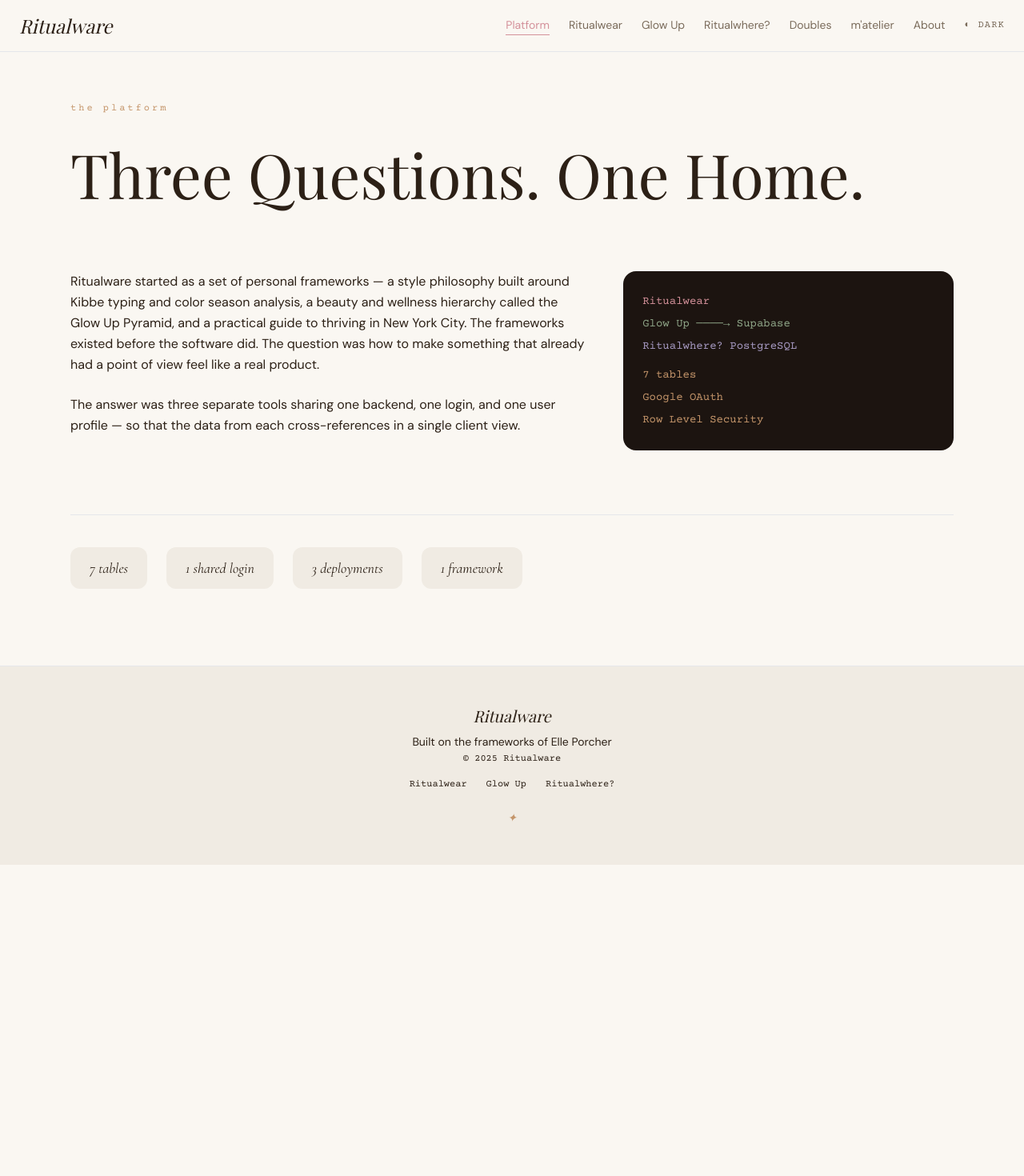
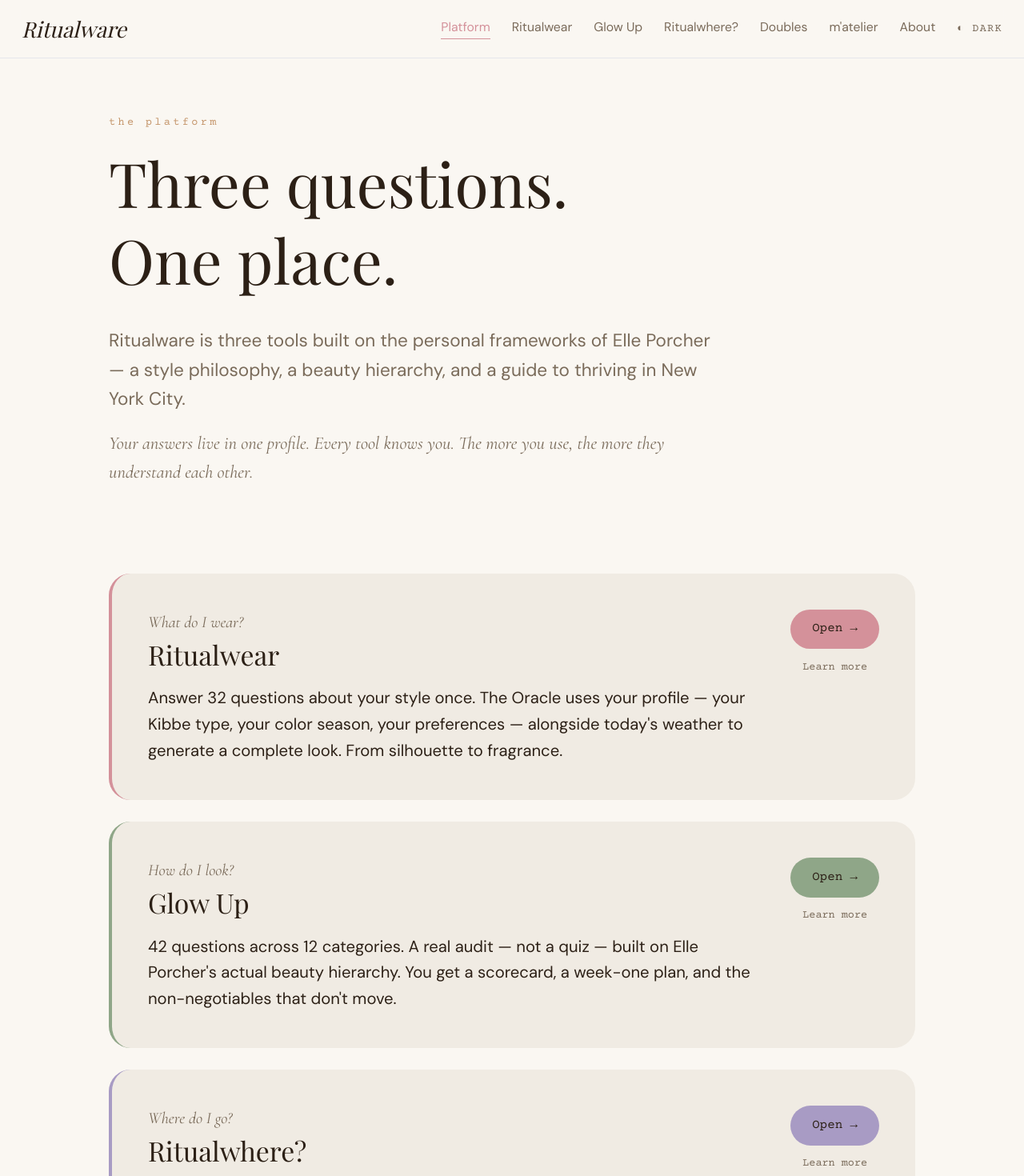
Before and after one commit to thevillanelle/ritualware, a React (Vite) app: page /platform in a window 1280 px wide. Shown: the top 1470 px of the page at 80% size. Before the commit the page ends 1081 px from the top, so only its background shows below. Built offline with nearby package versions, Linux system fonts and the light colour scheme; a web font is replaced by a local one.

Commit message:
fix: Platform fully consumer-facing, font 18px, GitHub removed from footer, no schema anywhere

```diff
--- a/src/components/Footer.jsx
+++ b/src/components/Footer.jsx
@@ -1,15 +1,8 @@
 export default function Footer() {
   return (
     <footer className="bg-cream-alt border-t border-ink/10 py-12 px-6 text-center">
-      <p className="font-display italic text-xl text-ink mb-2">Ritualware</p>
-      <p className="font-sans text-sm text-ink/60 mb-1">Built on the frameworks of Elle Porcher</p>
-      <p className="font-mono text-xs text-ink/40 mb-4">© 2025 Ritualware</p>
-      <div className="flex justify-center gap-6">
-        <a href="https://vile-style-oracle.vercel.app" className="font-mono text-xs text-ink/60 hover:text-rose transition-colors">Ritualwear</a>
-        <a href="https://glowup.vercel.app" className="font-mono text-xs text-ink/60 hover:text-sage transition-colors">Glow Up</a>
-        <a href="https://ritualwhere.vercel.app" className="font-mono text-xs text-ink/60 hover:text-lavender transition-colors">Ritualwhere?</a>
-      </div>
-      <p className="font-serif italic text-amber text-sm mt-6">✦</p>
+      <p className="font-display italic text-xl text-ink mb-1">Ritualware</p>
+      <p className="font-sans text-xs text-ink-muted">© 2025 VILE LLC · Built on the frameworks of Elle Porcher</p>
     </footer>
   )
 }
--- a/src/index.css
+++ b/src/index.css
@@ -34,12 +34,13 @@
 }
 
 @layer base {
-  html { scroll-behavior: smooth; }
+  html { scroll-behavior: smooth; font-size: 18px; }
   body {
     background-color: var(--bg);
     color: var(--ink);
     font-family: 'DM Sans', sans-serif;
     transition: background-color 0.3s ease, color 0.3s ease;
+    -webkit-font-smoothing: antialiased;
   }
 }
 
--- a/src/pages/Platform.jsx
+++ b/src/pages/Platform.jsx
@@ -1,40 +1,108 @@
 import { motion } from 'framer-motion'
+import { Link } from 'react-router-dom'
+
+const apps = [
+  {
+    to: '/ritualwear',
+    question: 'What do I wear?',
+    name: 'Ritualwear',
+    desc: 'Answer 32 questions about your style once. The Oracle uses your profile — your Kibbe type, your color season, your preferences — alongside today\'s weather to generate a complete look. From silhouette to fragrance.',
+    accent: '#D4919A',
+    href: 'https://vile-style-oracle.vercel.app',
+  },
+  {
+    to: '/glowup',
+    question: 'How do I look?',
+    name: 'Glow Up',
+    desc: '42 questions across 12 categories. A real audit — not a quiz — built on Elle Porcher\'s actual beauty hierarchy. You get a scorecard, a week-one plan, and the non-negotiables that don\'t move.',
+    accent: '#8FA688',
+    href: 'https://glowup.vercel.app',
+  },
+  {
+    to: '/ritualwhere',
+    question: 'Where do I go?',
+    name: 'Ritualwhere?',
+    desc: '14 questions. Your neighborhood, scored against Elle\'s actual criteria. A third space finder matched to your goals. A map of 26 venues she actually recommends in New York.',
+    accent: '#A89BC4',
+    href: 'https://ritualwhere.vercel.app',
+  },
+]
 
 export default function Platform() {
   return (
-    <main className="pt-32 pb-24 px-6 max-w-6xl mx-auto">
+    <main className="pt-32 pb-24">
+
+      {/* Hero */}
+      <div className="px-6 md:px-16 max-w-5xl mx-auto mb-24">
         <motion.p initial={{ opacity: 0 }} animate={{ opacity: 1 }}
           className="font-mono text-xs text-amber tracking-[0.25em] mb-4">the platform</motion.p>
         <motion.h1 initial={{ opacity: 0, y: 20 }} animate={{ opacity: 1, y: 0 }} transition={{ delay: 0.2 }}
-        className="font-display text-[clamp(40px,6vw,80px)] text-ink mb-16">Three Questions. One Home.</motion.h1>
+          className="font-display text-[clamp(44px,6vw,80px)] text-ink mb-8 leading-tight">
+          Three questions.<br />One place.
+        </motion.h1>
+        <motion.p initial={{ opacity: 0 }} animate={{ opacity: 1 }} transition={{ delay: 0.4 }}
+          className="font-sans text-xl text-ink-muted leading-relaxed max-w-2xl mb-4">
+          Ritualware is three tools built on the personal frameworks of Elle Porcher — a style philosophy, a beauty hierarchy, and a guide to thriving in New York City.
+        </motion.p>
+        <motion.p initial={{ opacity: 0 }} animate={{ opacity: 1 }} transition={{ delay: 0.5 }}
+          className="font-serif italic text-xl text-ink-muted leading-relaxed max-w-2xl">
+          Your answers live in one profile. Every tool knows you. The more you use, the more they understand each other.
+        </motion.p>
+      </div>
 
-      <div className="grid md:grid-cols-5 gap-12 mb-20">
-        <div className="md:col-span-3">
-          <p className="font-sans text-ink leading-relaxed mb-6">
-            Ritualware started as a set of personal frameworks — a style philosophy built around Kibbe typing and color season analysis, a beauty and wellness hierarchy called the Glow Up Pyramid, and a practical guide to thriving in New York City. The frameworks existed before the software did. The question was how to make something that already had a point of view feel like a real product.
-          </p>
-          <p className="font-sans text-ink/60 leading-relaxed">
-            The answer was three separate tools sharing one backend, one login, and one user profile — so that the data from each cross-references in a single client view.
-          </p>
+      {/* Three apps */}
+      <div className="px-6 md:px-16 max-w-5xl mx-auto space-y-6 mb-24">
+        {apps.map((app, i) => (
+          <motion.div key={i} initial={{ opacity: 0, y: 20 }} whileInView={{ opacity: 1, y: 0 }}
+            viewport={{ once: true }} transition={{ delay: i * 0.12 }}
+            className="bg-cream-alt rounded-3xl p-8 md:p-10 border-l-4"
+            style={{ borderLeftColor: app.accent }}>
+            <div className="flex flex-col md:flex-row md:items-start md:justify-between gap-6">
+              <div className="flex-1">
+                <p className="font-serif italic text-ink-muted text-lg mb-1">{app.question}</p>
+                <h2 className="font-display text-3xl text-ink mb-4">{app.name}</h2>
+                <p className="font-sans text-lg text-ink leading-relaxed">{app.desc}</p>
               </div>
-        <div className="md:col-span-2">
-          <div className="bg-cream-dark text-cream p-6 rounded-2xl font-mono text-sm leading-loose">
-            <p className="text-rose">Ritualwear</p>
-            <p className="text-sage">Glow Up {'  '}────→ Supabase</p>
-            <p className="text-lavender">Ritualwhere?{'      '}PostgreSQL</p>
-            <p className="text-amber mt-2">7 tables</p>
-            <p className="text-amber">Google OAuth</p>
-            <p className="text-amber">Row Level Security</p>
+              <div className="flex flex-col gap-3 shrink-0">
+                <a href={app.href} target="_blank" rel="noopener noreferrer"
+                  className="font-mono text-sm px-6 py-3 rounded-full text-cream-DEFAULT text-center transition-all hover:opacity-90"
+                  style={{ backgroundColor: app.accent }}>
+                  Open →
+                </a>
+                <Link to={app.to}
+                  className="font-mono text-xs text-center text-ink-muted hover:text-ink transition-colors">
+                  Learn more
+                </Link>
               </div>
             </div>
+          </motion.div>
+        ))}
       </div>
 
-      <div className="flex flex-wrap gap-6 border-t border-ink/10 pt-10">
-        {['7 tables', '1 shared login', '3 deployments', '1 framework'].map(stat => (
-          <div key={stat} className="bg-cream-alt rounded-xl px-6 py-3">
-            <span className="font-serif italic text-ink text-lg">{stat}</span>
+      {/* One profile */}
+      <div className="px-6 md:px-16 max-w-5xl mx-auto">
+        <div className="bg-cream-dark rounded-3xl p-10 md:p-16 text-center">
+          <p className="font-mono text-xs text-amber tracking-[0.25em] mb-6">one profile</p>
+          <h2 className="font-display italic text-[clamp(32px,4vw,56px)] leading-tight mb-6" style={{ color: '#FAF7F2' }}>
+            Log in once.<br />Every tool knows you.
+          </h2>
+          <p className="font-sans text-lg leading-relaxed max-w-xl mx-auto mb-10" style={{ color: '#C8BFB0' }}>
+            Your style rules, your beauty audit, your neighborhood profile — in one place. What you tell Ritualwear informs what Glow Up sees. What Ritualwhere learns about how you move through the city connects back to everything else.
+          </p>
+          <div className="flex flex-wrap justify-center gap-4">
+            {[
+              { href: 'https://vile-style-oracle.vercel.app', label: 'Open Ritualwear', color: '#D4919A' },
+              { href: 'https://glowup.vercel.app', label: 'Open Glow Up', color: '#8FA688' },
+              { href: 'https://ritualwhere.vercel.app', label: 'Open Ritualwhere?', color: '#A89BC4' },
+            ].map(btn => (
+              <a key={btn.label} href={btn.href} target="_blank" rel="noopener noreferrer"
+                className="font-mono text-sm px-6 py-3 rounded-full transition-all hover:opacity-90"
+                style={{ backgroundColor: btn.color, color: '#FAF7F2' }}>
+                {btn.label} →
+              </a>
+            ))}
           </div>
-        ))}
+        </div>
       </div>
     </main>
   )
```
Lines whose indentation alone changed are shown as unchanged.
